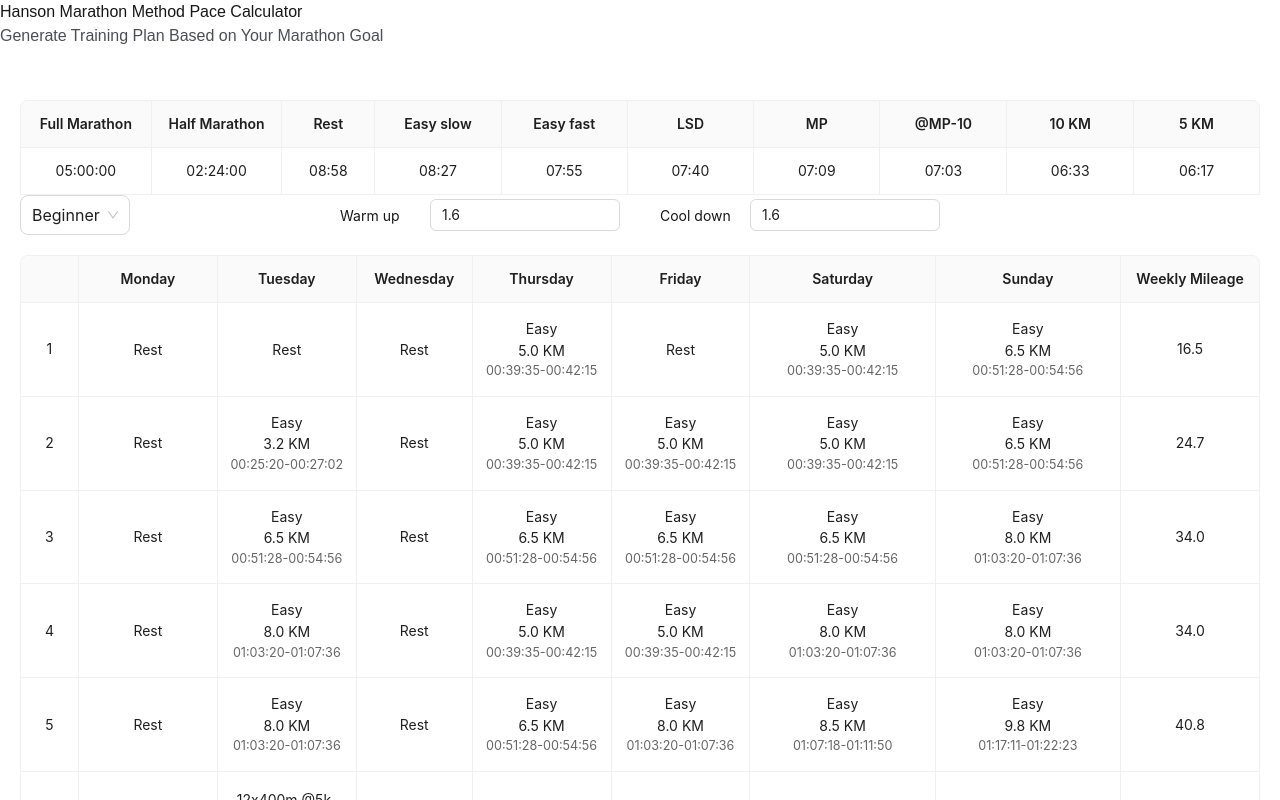
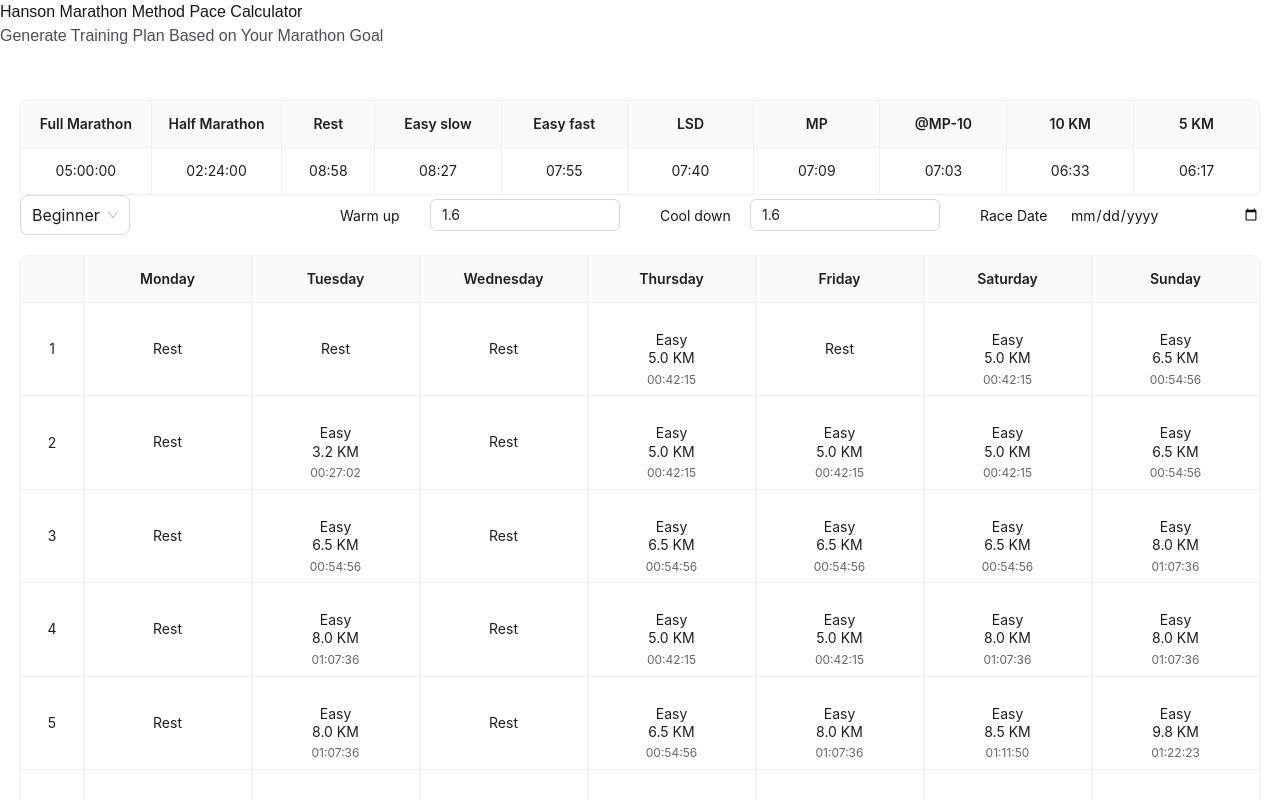
Before and after one commit to laihj/PaceGuru_Homepage, a Next.js app: page /plans/hanson in a window 1280 px wide. Both pictures are taken after a click on the element 640 px from the left and 171 px from the top of the page. Shown: the top 800 px of the page. Built offline with nearby package versions, Linux system fonts and the light colour scheme.

Commit message:
Generate PDF

```diff
--- a/src/app/globals.css
+++ b/src/app/globals.css
@@ -34,19 +34,78 @@
 /* Plan cell styling */
 .plan-cell {
   text-align: center;
-  line-height: 1.4;
+  line-height: 1.3;
   word-wrap: break-word;
   overflow-wrap: break-word;
-  white-space: pre-wrap;
+  white-space: normal;
   padding: 4px;
+  height: auto;
+  min-height: 60px;
+  display: flex;
+  flex-direction: column;
+  justify-content: flex-start;
+  align-items: center;
 }
 
-.plan-cell div {
-  margin-bottom: 2px;
+.plan-date {
+  font-size: 14px;
+  color: #333;
+  font-weight: 700;
+  margin-bottom: 8px;
+  flex-shrink: 0;
+  font-family: inherit;
+  text-align: center;
+  position: absolute;
+  top: 8px;
+  left: 50%;
+  transform: translateX(-50%);
 }
 
-.plan-cell div:last-child {
-  margin-bottom: 0;
+.plan-content {
+  flex-grow: 1;
+  display: flex;
+  flex-direction: column;
+  justify-content: flex-start;
+  align-items: center;
+  margin: 26px 0 16px 0;
+  width: 100%;
+  padding: 0 4px;
+}
+
+.plan-duration {
+  font-size: 12px;
+  color: #666;
+  flex-shrink: 0;
+  position: absolute;
+  bottom: 8px;
+  left: 50%;
+  transform: translateX(-50%);
+}
+
+.plan-date {
+  font-size: 14px;
+  color: #333;
+  font-weight: 700;
+  margin-bottom: 8px;
+  flex-shrink: 0;
+  font-family: inherit;
+  text-align: center;
+}
+
+.plan-content {
+  flex-grow: 1;
+  display: flex;
+  flex-direction: column;
+  justify-content: center;
+  align-items: center;
+  margin: 8px 0;
+}
+
+.plan-duration {
+  font-size: 12px;
+  color: #666;
+  margin-top: 8px;
+  flex-shrink: 0;
 }
 
 /* PDF print styles */
@@ -70,43 +129,110 @@
   padding: 20px;
 }
 
-/* PDF uniform row height for all rows */
+/* Allow rows to auto-size based on content */
 .pdf-plan-table .ant-table-tbody > tr > td {
-  height: 80px !important;
-  vertical-align: middle !important;
+  height: auto !important;
+  min-height: 60px !important;
+  vertical-align: top !important;
   padding: 8px !important;
 }
 
 /* PDF page full height styling */
 .pdf-page {
   width: 100%;
-  max-width: 1100px;
+  max-width: 1400px;
   padding: 10px;
   box-sizing: border-box;
   margin: 0 auto;
 }
 
-.pdf-page.pdf-full-height .ant-table-tbody > tr {
-  height: auto !important;
-  min-height: 70px !important;
+/* Ensure both tables have the same width in PDF */
+.pdf-page .ant-table {
+  width: 100% !important;
+  max-width: 1400px !important;
+  font-size: 14px !important;
+}
+
+.pdf-page .ant-table-container {
+  width: 100% !important;
+  max-width: 1400px !important;
+}
+
+.pdf-page .ant-table-content {
+  width: 100% !important;
+  max-width: 1400px !important;
+}
+
+/* Increase font size for PDF tables */
+.pdf-page .ant-table-thead > tr > th {
+  font-size: 14px !important;
+  font-weight: 600 !important;
 }
 
 .pdf-page .ant-table-tbody > tr > td {
-  height: 100% !important;
-  vertical-align: middle !important;
+  font-size: 14px !important;
+}
+
+.pdf-page.pdf-full-height .ant-table-tbody > tr {
+  height: auto !important;
+  min-height: auto !important;
+}
+
+.pdf-page .ant-table-tbody > tr > td {
+  height: auto !important;
+  vertical-align: top !important;
   padding: 8px !important;
 }
 
 .pdf-plan-table .plan-cell {
-  height: 100%;
+  height: auto;
+  min-height: 60px;
   display: flex;
   flex-direction: column;
-  justify-content: center;
+  justify-content: flex-start;
   align-items: center;
-  line-height: 1.3;
+  line-height: 1.2;
   padding: 6px;
   text-align: center;
-  font-size: 13px;
+  font-size: 14px;
+  position: relative;
+  white-space: normal;
+  word-wrap: break-word;
+  overflow-wrap: break-word;
+}
+
+.pdf-plan-table .plan-date {
+  font-size: 14px;
+  color: #333;
+  font-weight: 700;
+  flex-shrink: 0;
+  font-family: inherit;
+  text-align: center;
+  position: absolute;
+  top: 6px;
+  left: 50%;
+  transform: translateX(-50%);
+}
+
+.pdf-plan-table .plan-content {
+  flex-grow: 1;
+  display: flex;
+  flex-direction: column;
+  justify-content: flex-start;
+  align-items: center;
+  margin: 26px 0 16px 0;
+  width: 100%;
+  padding: 0 4px;
+}
+
+.pdf-plan-table .plan-duration {
+  font-size: 12px;
+  color: #666;
+  flex-shrink: 0;
+  position: absolute;
+  bottom: 6px;
+  left: 50%;
+  transform: translateX(-50%);
 }
 
 @media print {
--- a/src/app/plans/hanson/components/DataTable.js
+++ b/src/app/plans/hanson/components/DataTable.js
@@ -16,8 +16,10 @@
   const [cold, setCold] = useState('1.6');
   const [loading, setLoading] = useState(false);
   const [planType, setPlanType] = useState('Beginner');
+  const [raceDate, setRaceDate] = useState('');
   const [basicPlan, setBasicPlan] = useState([]);
   const [advancePlan, setAdvancePlan] = useState([]);
+  const [planDates, setPlanDates] = useState({});
 
   const options = [
     { value: 'basic', label: 'Beginner' },
@@ -167,34 +169,38 @@
       fastDuration += parseFloat(coolDown) * easyFastSecond;
     }
 
-    if (fastDuration === 0) return '';
+    if (slowDuration === 0) return '';
 
-    if (slowDuration === fastDuration) {
-      return stringOfSecond(fastDuration);
-    } else {
-      return stringOfSecond(fastDuration) + '-' + stringOfSecond(slowDuration);
-    }
+    return stringOfSecond(slowDuration);
   }, [secondOfString, stringOfSecond]);
 
   const exciseDiscriptionOfDay = useCallback((week, day) => {
     return week.schedule[day].excisedesc || '';
   }, []);
 
-  const descriptionOfWeekDay = useCallback((week, day) => {
+  const descriptionOfWeekDay = useCallback((week, day, weekIndex) => {
     const description = week.schedule[day].desc;
     const exciseDesc = exciseDiscriptionOfDay(week, day);
     const distance = distanceOfDayString(week, day, warm, cold);
     const duration = durationOfDay(week, day, selectedDataRow, warm, cold);
 
+    // 获取日期
+    const dateKey = `${weekIndex}-${day}`;
+    const dateStr = planDates[dateKey] || '';
+
+
     return (
-      <div>
-        <div>{description}</div>
-        {exciseDesc && <div>{exciseDesc}</div>}
-        {distance.length > 0 && <div>{distance} KM</div>}
-        {duration.length > 0 && <div className="duration-text">{duration}</div>}
+      <div className="plan-cell">
+        {dateStr && <div className="plan-date">{dateStr}</div>}
+        <div className="plan-content">
+          <div>{description}</div>
+          {exciseDesc && <div>{exciseDesc}</div>}
+          {distance.length > 0 && <div>{distance} KM</div>}
+        </div>
+        {duration.length > 0 && <div className="plan-duration">{duration}</div>}
       </div>
     );
-  }, [exciseDiscriptionOfDay, distanceOfDayString, durationOfDay, warm, cold, selectedDataRow]);
+  }, [exciseDiscriptionOfDay, distanceOfDayString, durationOfDay, warm, cold, selectedDataRow, planDates]);
 
   const distanceOfWeek = useCallback((week) => {
     let distance = 0;
@@ -204,6 +210,68 @@
     }
     return distance.toFixed(1);
   }, [distanceOfDay, warm, cold]);
+
+  const calculatePlanDates = useCallback((raceDateStr) => {
+    if (!raceDateStr) return {};
+
+    const raceDate = new Date(raceDateStr);
+    const raceDay = raceDate.getDay(); // 0 = Sunday, 6 = Saturday
+
+    // 训练计划总共18周，126天
+    const totalDays = 18 * 7;
+    const planStartDate = new Date(raceDate);
+    planStartDate.setDate(raceDate.getDate() - totalDays + 1);
+
+    const dates = {};
+    let currentDate = new Date(planStartDate);
+
+    for (let weekIndex = 0; weekIndex < 18; weekIndex++) {
+      for (let dayIndex = 0; dayIndex < 7; dayIndex++) {
+        const key = `${weekIndex}-${dayIndex}`;
+        const isRaceWeek = weekIndex === 17;
+
+        // 获取当天训练内容
+        let planData = basicPlan;
+        if (planType === 'Advanced') planData = advancePlan;
+
+        const weekData = planData[weekIndex];
+        const dayData = weekData?.schedule?.[dayIndex];
+        const description = dayData?.desc || '';
+
+        // 使用 type 字段判断是否为休息日
+        const type = dayData?.type || '';
+        const isRestDay = type.toLowerCase() === 'rest';
+
+        // 日期格式：月/日
+        const dateStr = currentDate.toLocaleDateString('zh-CN', { month: 'numeric', day: 'numeric' });
+
+        if (isRaceWeek) {
+          if (raceDay === 0 && dayIndex === 6) { // Race on Sunday
+            dates[key] = dateStr;
+          } else if (raceDay === 6 && dayIndex === 5) { // Race on Saturday
+            dates[key] = dateStr;
+          } else if (raceDay === 6 && dayIndex === 6) { // Race on Saturday, Sunday empty
+            dates[key] = ''; // Sunday empty
+          } else {
+            dates[key] = isRestDay ? '' : dateStr;
+          }
+        } else {
+          // 非比赛周，休息日不显示日期
+          dates[key] = isRestDay ? '' : dateStr;
+        }
+        currentDate.setDate(currentDate.getDate() + 1);
+      }
+    }
+
+    return dates;
+  }, [planType, basicPlan, advancePlan]);
+
+  useEffect(() => {
+    if (raceDate && basicPlan.length > 0 && advancePlan.length > 0) {
+      const dates = calculatePlanDates(raceDate);
+      setPlanDates(dates);
+    }
+  }, [raceDate, calculatePlanDates, basicPlan, advancePlan]);
 
   const handlePrint = async () => {
     window.pageYOffset = 100;
@@ -232,11 +300,11 @@
 
       const page1Width = canvas1.width;
       const page1Height = canvas1.height;
-      const page1Ratio = Math.min(595.28 / page1Width, 842 / page1Height) * 0.85;
+      const page1Ratio = Math.min(595.28 / page1Width, 842 / page1Height) * 0.95;
       const page1ImgWidth = page1Width * page1Ratio;
       const page1ImgHeight = page1Height * page1Ratio;
       const page1Data = canvas1.toDataURL('image/jpeg', 1.0);
-      PDF.addImage(page1Data, 'JPEG', (595.28 - page1ImgWidth) / 2, 50, page1ImgWidth, page1ImgHeight);
+      PDF.addImage(page1Data, 'JPEG', (595.28 - page1ImgWidth) / 2, 20, page1ImgWidth, page1ImgHeight);
 
       // Generate second page (last 9 weeks)
       const page2Element = document.querySelector('#pdf-page2');
@@ -249,14 +317,14 @@
 
       const page2Width = canvas2.width;
       const page2Height = canvas2.height;
-      const page2Ratio = Math.min(595.28 / page2Width, 842 / page2Height) * 0.85;
+      const page2Ratio = Math.min(595.28 / page2Width, 842 / page2Height) * 0.95;
       const page2ImgWidth = page2Width * page2Ratio;
       const page2ImgHeight = page2Height * page2Ratio;
       const page2Data = canvas2.toDataURL('image/jpeg', 1.0);
 
       // Add new page for second table
       PDF.addPage();
-      PDF.addImage(page2Data, 'JPEG', (595.28 - page2ImgWidth) / 2, 50, page2ImgWidth, page2ImgHeight);
+      PDF.addImage(page2Data, 'JPEG', (595.28 - page2ImgWidth) / 2, 20, page2ImgWidth, page2ImgHeight);
 
       // Hide PDF content again
       pdfElement.style.cssText = originalStyle;
@@ -347,56 +415,56 @@
       title: '',
       dataIndex: 'week',
       key: 'week',
-      width: 50,
+      width: 60,
       align: 'center'
     },
     {
       title: <div style={{textAlign: 'center'}}>Monday</div>,
       key: 'monday',
-      width: 120,
-      render: (record) => (
+      width: 160,
+      render: (record, _, index) => (
         <div className="plan-cell">
-          {descriptionOfWeekDay(record, 0)}
+          {descriptionOfWeekDay(record, 0, index)}
         </div>
       )
     },
     {
       title: <div style={{textAlign: 'center'}}>Tuesday</div>,
       key: 'tuesday',
-      width: 120,
-      render: (record) => (
+      width: 160,
+      render: (record, _, index) => (
         <div className="plan-cell">
-          {descriptionOfWeekDay(record, 1)}
+          {descriptionOfWeekDay(record, 1, index)}
         </div>
       )
     },
     {
       title: <div style={{textAlign: 'center'}}>Wednesday</div>,
       key: 'wednesday',
-      width: 100,
-      render: (record) => (
+      width: 160,
+      render: (record, _, index) => (
         <div className="plan-cell">
-          {descriptionOfWeekDay(record, 2)}
+          {descriptionOfWeekDay(record, 2, index)}
         </div>
       )
     },
     {
       title: <div style={{textAlign: 'center'}}>Thursday</div>,
       key: 'thursday',
-      width: 120,
-      render: (record) => (
+      width: 160,
+      render: (record, _, index) => (
         <div className="plan-cell">
-          {descriptionOfWeekDay(record, 3)}
+          {descriptionOfWeekDay(record, 3, index)}
         </div>
       )
     },
     {
       title: <div style={{textAlign: 'center'}}>Friday</div>,
       key: 'friday',
-      width: 120,
-      render: (record) => (
+      width: 160,
+      render: (record, _, index) => (
         <div className="plan-cell">
-          {descriptionOfWeekDay(record, 4)}
+          {descriptionOfWeekDay(record, 4, index)}
         </div>
       )
     },
@@ -404,9 +472,9 @@
       title: <div style={{textAlign: 'center'}}>Saturday</div>,
       key: 'saturday',
       width: 160,
-      render: (record) => (
+      render: (record, _, index) => (
         <div className="plan-cell">
-          {descriptionOfWeekDay(record, 5)}
+          {descriptionOfWeekDay(record, 5, index)}
         </div>
       )
     },
@@ -414,18 +482,11 @@
       title: <div style={{textAlign: 'center'}}>Sunday</div>,
       key: 'sunday',
       width: 160,
-      render: (record) => (
+      render: (record, _, index) => (
         <div className="plan-cell">
-          {descriptionOfWeekDay(record, 6)}
+          {descriptionOfWeekDay(record, 6, index)}
         </div>
       )
-    },
-    {
-      title: <div style={{textAlign: 'center'}}>Weekly Mileage</div>,
-      key: 'mileage',
-      width: 120,
-      align: 'center',
-      render: (record) => distanceOfWeek(record)
     },
   ];
 
@@ -485,6 +546,29 @@
                       value={cold}
                       onChange={(e) => setCold(e.target.value)}
                       placeholder="Cool down"
+                    />
+                  </div>
+                </Col>
+                <Col span={6}>
+                  <div className="input-group">
+                    <label>Race Date</label>
+                    <input
+                      type="date"
+                      className="ant-input"
+                      value={raceDate}
+                      onChange={(e) => {
+                        setRaceDate(e.target.value);
+                      }}
+                      onBlur={(e) => {
+                        const date = new Date(e.target.value);
+                        const day = date.getDay();
+                        if (e.target.value && day !== 0 && day !== 6) { // 0 = Sunday, 6 = Saturday
+                          alert('Please select Saturday or Sunday only');
+                          setRaceDate('');
+                        }
+                      }}
+                      style={{ width: '100%' }}
+                      min={new Date().toISOString().split('T')[0]}
                     />
                   </div>
                 </Col>
```
